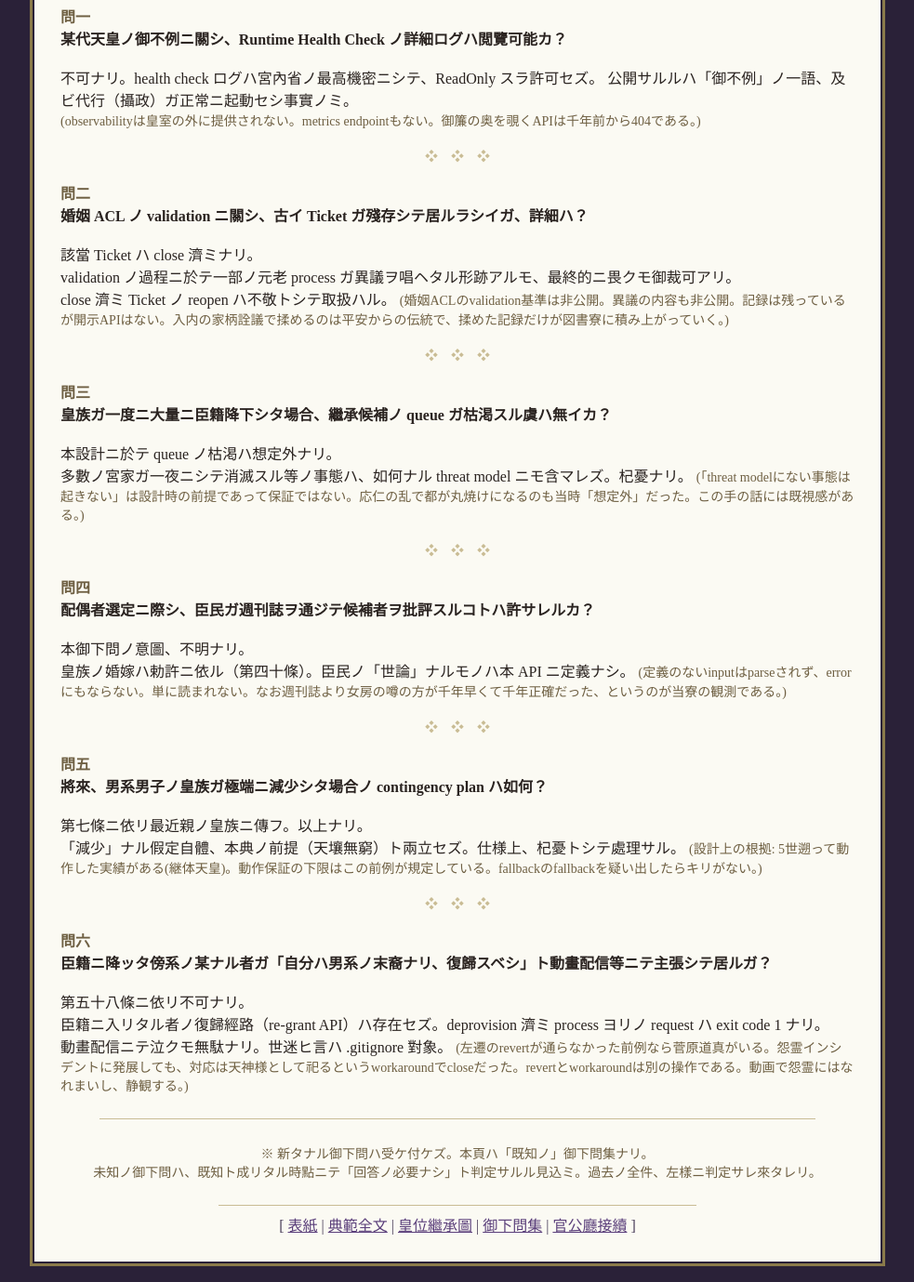
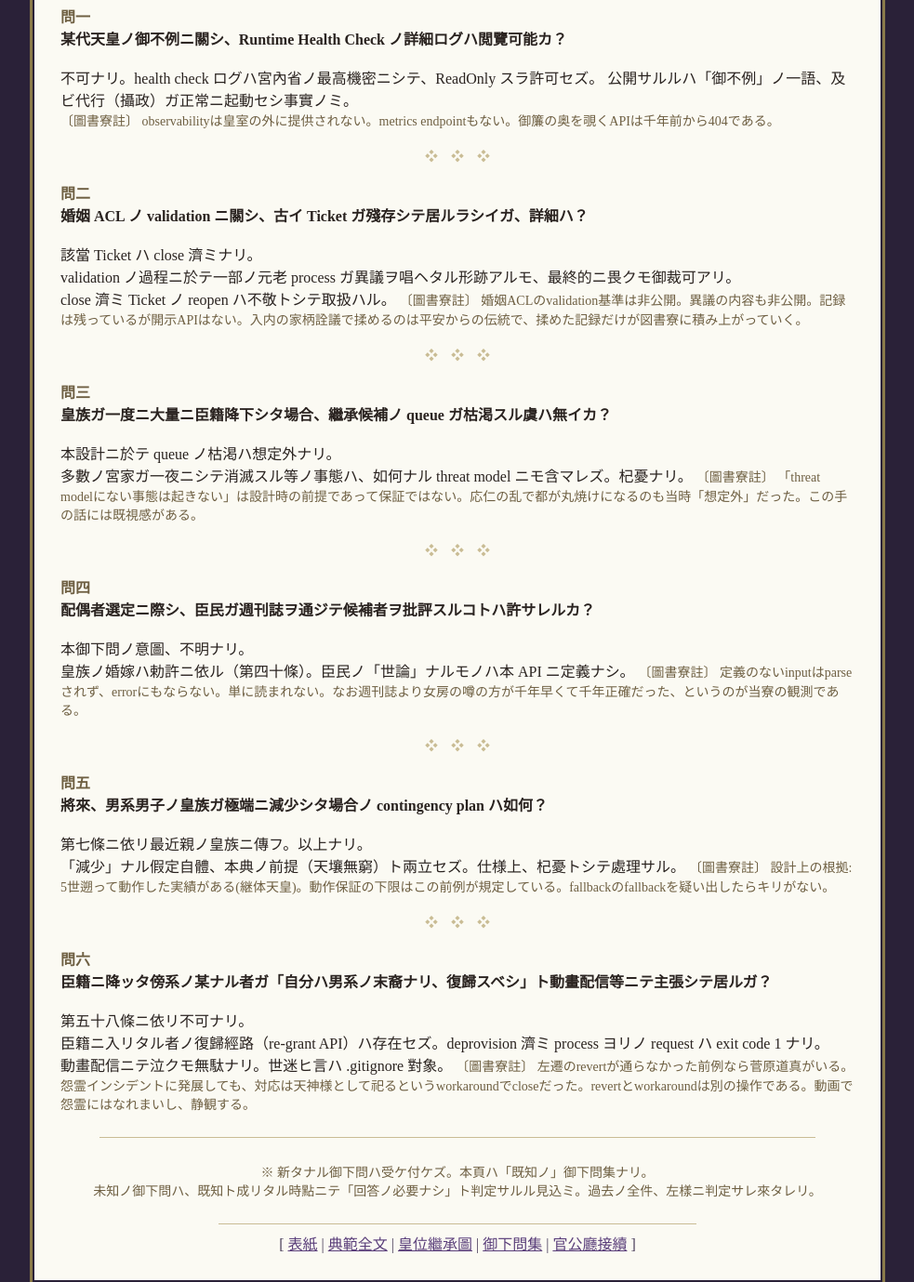
Before and after one commit to imperial-household/-, a plain HTML site: page faq.html in a window 1280 px wide. Shown: the part 340-1719 px from the top of the page at 93% size, without its empty margins (148-1131 px from the left). Drawn offline with Linux system fonts and the light colour scheme.

Commit message:
御下問集ノ小書キニ〔圖書寮註〕ノ標ヲ附ス
丸括弧書キノ註六件ヲ、他頁ト同ジク〔圖書寮註〕書式ニ統一ス。

Co-Authored-By: Claude Fable 5 <noreply@anthropic.com>

```diff
--- a/faq.html
+++ b/faq.html
@@ -45,7 +45,7 @@ table[width="760"] { width: 920px; }
 <font size="-1">
 不可ナリ。health check ログハ宮內省ノ最高機密ニシテ、ReadOnly スラ許可セズ。
 公開サルルハ「御不例」ノ一語、及ビ代行（攝政）ガ正常ニ起動セシ事實ノミ。<br>
-<font size="-2" color="#6E5F42">(observabilityは皇室の外に提供されない。metrics endpointもない。御簾の奥を覗くAPIは千年前から404である。)</font>
+<font size="-2" color="#6E5F42">〔圖書寮註〕 observabilityは皇室の外に提供されない。metrics endpointもない。御簾の奥を覗くAPIは千年前から404である。</font>
 </font>
 <br><br>
 <center><font size="-2" color="#C9BC94">❖　❖　❖</font></center>
@@ -57,7 +57,7 @@ table[width="760"] { width: 920px; }
 該當 Ticket ハ close 濟ミナリ。<br>
 validation ノ過程ニ於テ一部ノ元老 process ガ異議ヲ唱ヘタル形跡アルモ、最終的ニ畏クモ御裁可アリ。<br>
 close 濟ミ Ticket ノ reopen ハ不敬トシテ取扱ハル。
-<font size="-2" color="#6E5F42">(婚姻ACLのvalidation基準は非公開。異議の内容も非公開。記録は残っているが開示APIはない。入内の家柄詮議で揉めるのは平安からの伝統で、揉めた記録だけが図書寮に積み上がっていく。)</font>
+<font size="-2" color="#6E5F42">〔圖書寮註〕 婚姻ACLのvalidation基準は非公開。異議の内容も非公開。記録は残っているが開示APIはない。入内の家柄詮議で揉めるのは平安からの伝統で、揉めた記録だけが図書寮に積み上がっていく。</font>
 </font>
 <br><br>
 <center><font size="-2" color="#C9BC94">❖　❖　❖</font></center>
@@ -68,7 +68,7 @@ close 濟ミ Ticket ノ reopen ハ不敬トシテ取扱ハル。
 <font size="-1">
 本設計ニ於テ queue ノ枯渇ハ想定外ナリ。<br>
 多數ノ宮家ガ一夜ニシテ消滅スル等ノ事態ハ、如何ナル threat model ニモ含マレズ。杞憂ナリ。
-<font size="-2" color="#6E5F42">(「threat modelにない事態は起きない」は設計時の前提であって保証ではない。応仁の乱で都が丸焼けになるのも当時「想定外」だった。この手の話には既視感がある。)</font>
+<font size="-2" color="#6E5F42">〔圖書寮註〕 「threat modelにない事態は起きない」は設計時の前提であって保証ではない。応仁の乱で都が丸焼けになるのも当時「想定外」だった。この手の話には既視感がある。</font>
 </font>
 <br><br>
 <center><font size="-2" color="#C9BC94">❖　❖　❖</font></center>
@@ -79,7 +79,7 @@ close 濟ミ Ticket ノ reopen ハ不敬トシテ取扱ハル。
 <font size="-1">
 本御下問ノ意圖、不明ナリ。<br>
 皇族ノ婚嫁ハ勅許ニ依ル（第四十條）。臣民ノ「世論」ナルモノハ本 API ニ定義ナシ。
-<font size="-2" color="#6E5F42">(定義のないinputはparseされず、errorにもならない。単に読まれない。なお週刊誌より女房の噂の方が千年早くて千年正確だった、というのが当寮の観測である。)</font>
+<font size="-2" color="#6E5F42">〔圖書寮註〕 定義のないinputはparseされず、errorにもならない。単に読まれない。なお週刊誌より女房の噂の方が千年早くて千年正確だった、というのが当寮の観測である。</font>
 </font>
 <br><br>
 <center><font size="-2" color="#C9BC94">❖　❖　❖</font></center>
@@ -90,7 +90,7 @@ close 濟ミ Ticket ノ reopen ハ不敬トシテ取扱ハル。
 <font size="-1">
 第七條ニ依リ最近親ノ皇族ニ傳フ。以上ナリ。<br>
 「減少」ナル假定自體、本典ノ前提（天壤無窮）ト兩立セズ。仕様上、杞憂トシテ處理サル。
-<font size="-2" color="#6E5F42">(設計上の根拠: 5世遡って動作した実績がある(継体天皇)。動作保証の下限はこの前例が規定している。fallbackのfallbackを疑い出したらキリがない。)</font>
+<font size="-2" color="#6E5F42">〔圖書寮註〕 設計上の根拠: 5世遡って動作した実績がある(継体天皇)。動作保証の下限はこの前例が規定している。fallbackのfallbackを疑い出したらキリがない。</font>
 </font>
 <br><br>
 <center><font size="-2" color="#C9BC94">❖　❖　❖</font></center>
@@ -102,7 +102,7 @@ close 濟ミ Ticket ノ reopen ハ不敬トシテ取扱ハル。
 第五十八條ニ依リ不可ナリ。<br>
 臣籍ニ入リタル者ノ復歸經路（re-grant API）ハ存在セズ。deprovision 濟ミ process ヨリノ request ハ exit code 1 ナリ。<br>
 動畫配信ニテ泣クモ無駄ナリ。世迷ヒ言ハ .gitignore 對象。
-<font size="-2" color="#6E5F42">(左遷のrevertが通らなかった前例なら菅原道真がいる。怨霊インシデントに発展しても、対応は天神様として祀るというworkaroundでcloseだった。revertとworkaroundは別の操作である。動画で怨霊にはなれまいし、静観する。)</font>
+<font size="-2" color="#6E5F42">〔圖書寮註〕 左遷のrevertが通らなかった前例なら菅原道真がいる。怨霊インシデントに発展しても、対応は天神様として祀るというworkaroundでcloseだった。revertとworkaroundは別の操作である。動画で怨霊にはなれまいし、静観する。</font>
 </font>
 <br><br>
 <hr size="1" color="#C9BC94" width="90%">
```
